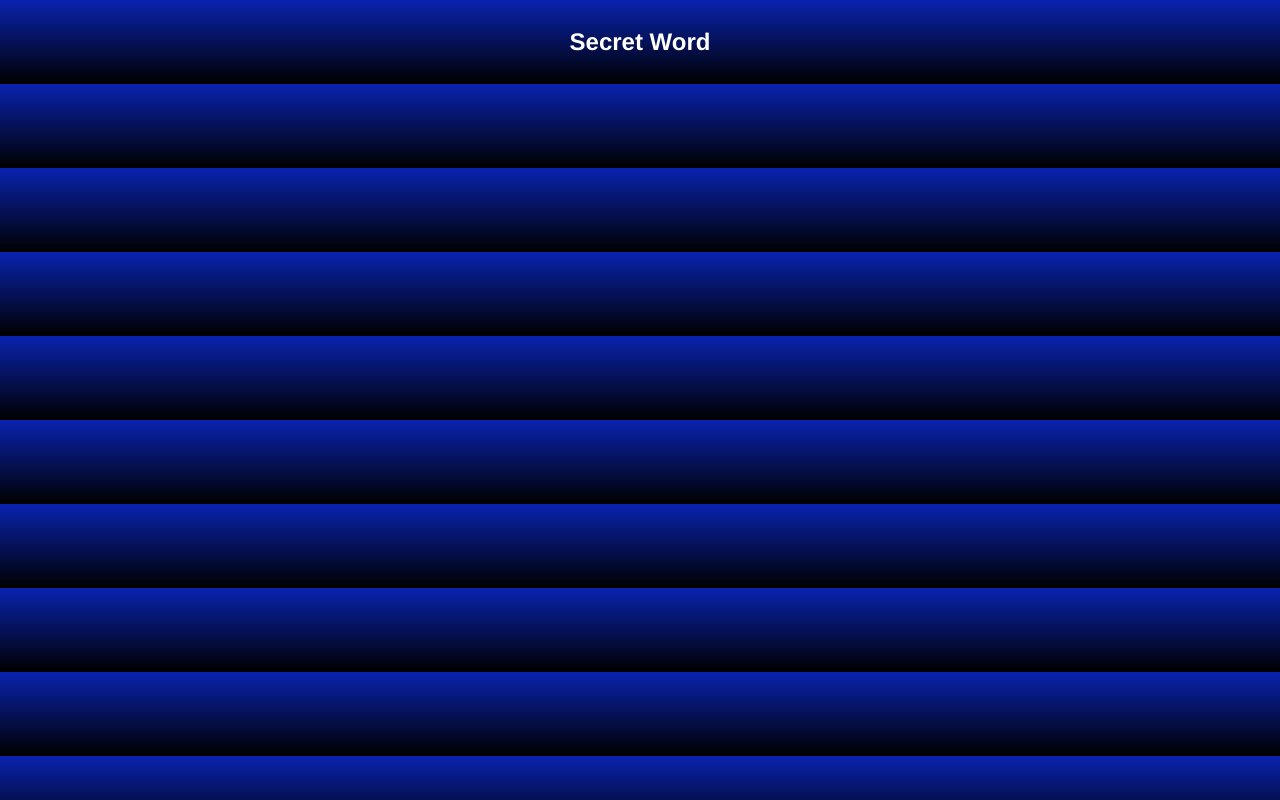
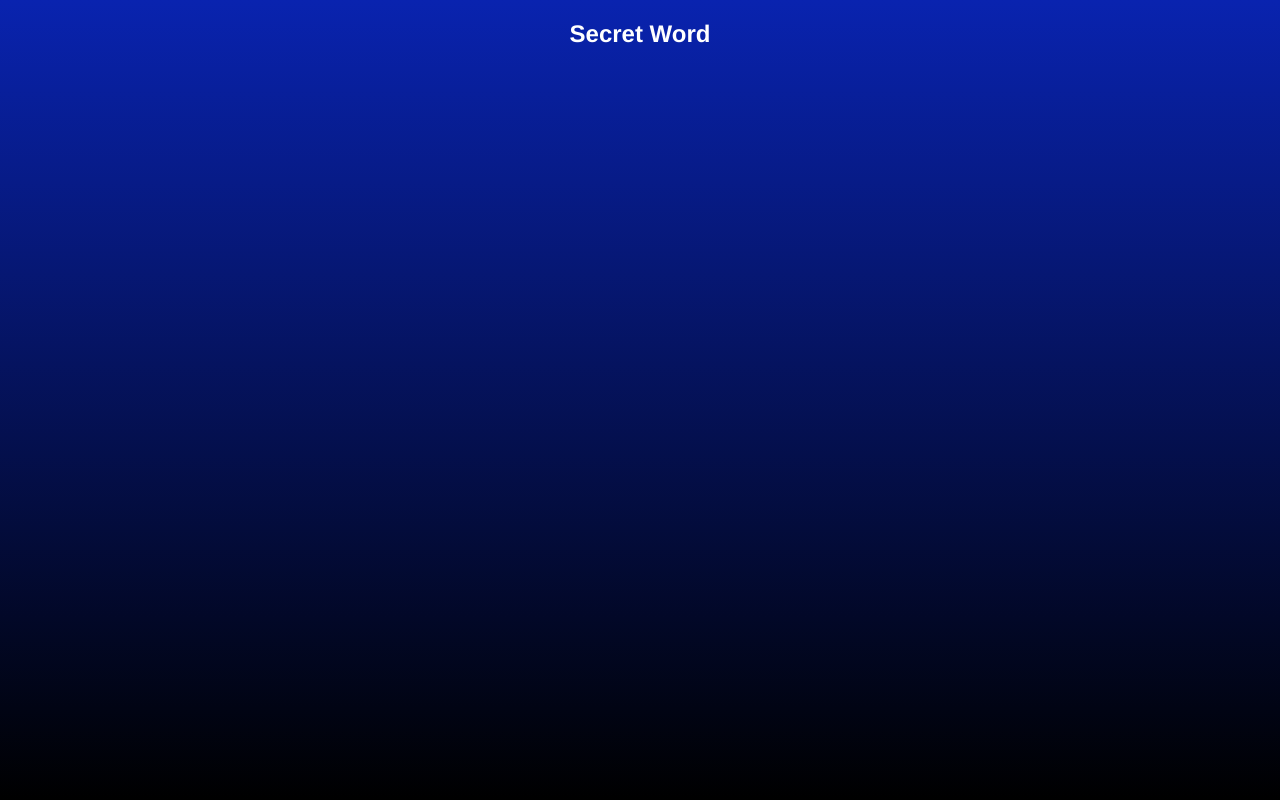
Before and after one commit to ferrariflaviaa/Secret-Word, a React (Create React App) app: page / in a window 1280 px wide. Built offline with nearby package versions, Linux system fonts and the light colour scheme.

Commit message:
style: settings

```diff
--- a/src/index.css
+++ b/src/index.css
@@ -1,32 +1,35 @@
 html,
 body {
-  heigth: 100%;
+  height: 100%;
 }
 
 body {
   font-family: Helvetica;
-  magirn: 0;
+  margin: 0;
   padding: 0;
-  background: rbd(9, 35, 175);
+  background: rgb(9, 35, 175);
   background: linear-gradient(
     180deg,
     rgba(9, 35, 175, 1) 0%,
     rgba(0, 0, 0, 1) 100%
   );
-  color:#fff
+  color: #fff;
 }
+
 button {
   background-color: #1646a0;
   color: #fff;
-  border: 2px, solid, #fff;
+  padding: 0 45px;
+  border: 2px solid #fff;
   border-radius: 25px;
-  heigth: 50px;
+  height: 50px;
   text-transform: uppercase;
-  font-weigth: bold;
+  font-weight: bold;
   font-size: 1.2em;
   cursor: pointer;
   transition: 0.4s;
 }
-button: hover {
+
+button:hover {
   background: #0923af;
 }
```
